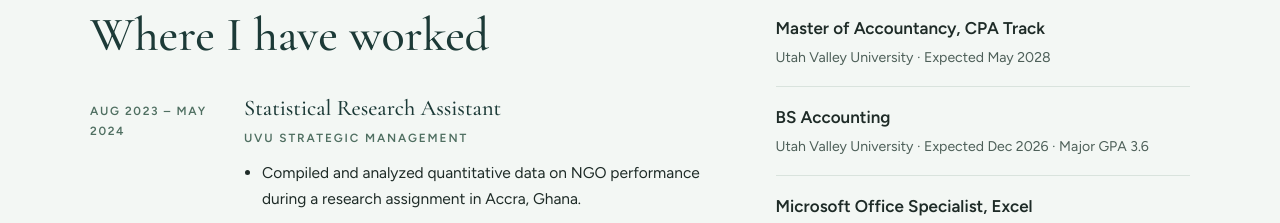
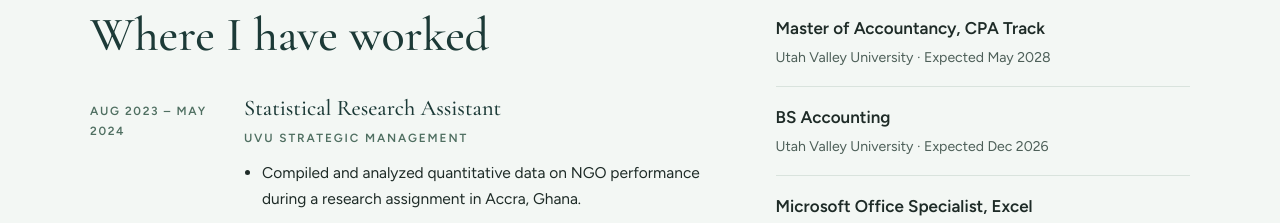
Before and after one commit to gracecrystaljordan-tech/grace-jordan-site, a plain HTML site: page index.html in a window 1280 px wide. Shown: the part 3800-4023 px from the top of the page. Drawn offline with nearby package versions, Linux system fonts and the light colour scheme.

Commit message:
Update index.html

```diff
--- a/index.html
+++ b/index.html
@@ -357,7 +357,7 @@ footer { padding: 28px 0; font-size: 0.88rem; color: #4d5f58; text-align: center
         <div class="block">
           <h3>Education</h3>
           <div class="edu"><b>Master of Accountancy, CPA Track</b><small>Utah Valley University · Expected May 2028</small></div>
-          <div class="edu"><b>BS Accounting</b><small>Utah Valley University · Expected Dec 2026 · Major GPA 3.6</small></div>
+          <div class="edu"><b>BS Accounting</b><small>Utah Valley University · Expected Dec 2026 </small></div>
           <div class="edu"><b>Microsoft Office Specialist, Excel</b><small>Certification</small></div>
         </div>
         <div class="block">
```
